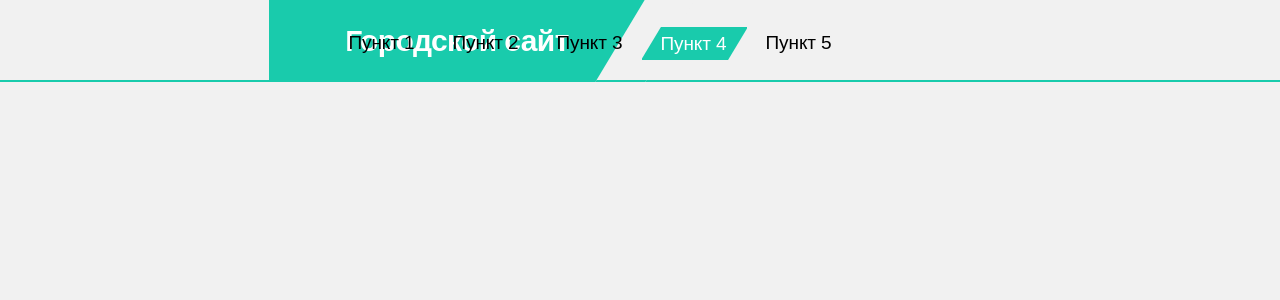
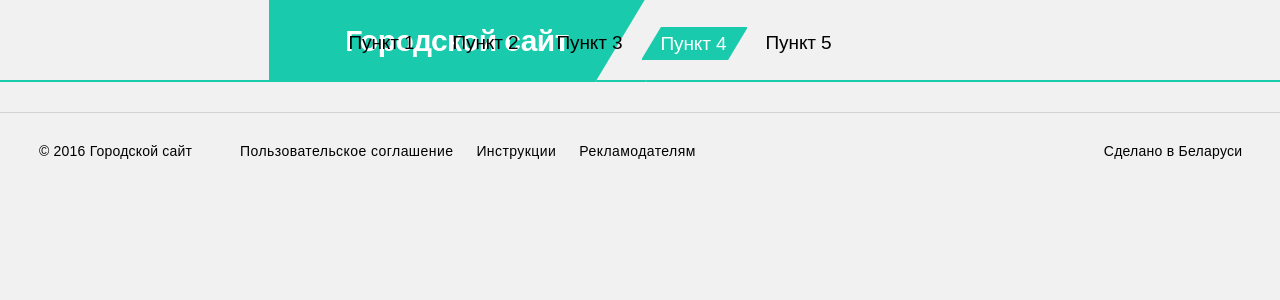
Before and after one commit to JimakPasha/registrations-users, a React app: page / in a window 1280 px wide. Shown: the top 300 px of the page. Built offline with nearby package versions, Linux system fonts and the light colour scheme; the HTML template or start-up script is replaced by a standard one.

Commit message:
feat: add footer

```diff
--- a/src/App.js
+++ b/src/App.js
@@ -1,9 +1,15 @@
 import React from 'react';
 import Header from './components/Header/Header';
+import Footer from './components/Footer/Footer';
 import './styles/global.scss';
 
 const App = () => {
-  return <Header />;
+  return (
+    <>
+      <Header />
+      <Footer />
+    </>
+  );
 };
 
 export default App;
--- /dev/null
+++ b/src/components/Footer/Footer.js
@@ -0,0 +1,34 @@
+import React from 'react';
+import './Footer.scss';
+
+const Footer = () => {
+  return (
+    <footer className="footer">
+      <div className="container">
+        <div className="footer__inner">
+          <p className="footer__text-c">© 2016 Городской сайт</p>
+          <ul className="footer__list">
+            <li className="footer__item">
+              <a className="footer__item-link" href="/">
+                Пользовательское соглашение
+              </a>
+            </li>
+            <li className="footer__item">
+              <a className="footer__item-link" href="/">
+                Инструкции
+              </a>
+            </li>
+            <li className="footer__item">
+              <a className="footer__item-link" href="/">
+                Рекламодателям
+              </a>
+            </li>
+          </ul>
+          <p className="footer__text-create">Сделано в Беларуси</p>
+        </div>
+      </div>
+    </footer>
+  );
+};
+
+export default Footer;
--- /dev/null
+++ b/src/components/Footer/Footer.scss
@@ -0,0 +1,33 @@
+.footer{
+  margin-top: 30px;
+  border-top: 1px solid #d2d2d2;
+  font-size: 14px;
+  padding: 30px 0;
+
+  &__inner {
+    display: flex;
+  }
+
+  &__list {
+    display: flex;
+    letter-spacing: 0.43px;
+    margin-right: 408px;
+  }
+
+  &__item {
+    margin-right: 23px;
+    &:last-child {
+      margin-right: 0;
+    }
+  }
+
+  &__text-c {
+    margin-left: 4px;
+    margin-right: 48px;
+    letter-spacing: 0.2px;
+  }
+
+  &__text-create {
+    letter-spacing: 0.25px;
+  }
+}
--- a/src/index.html
+++ b/src/index.html
@@ -8,6 +8,5 @@
   </head>
   <body class="body">
     <div id="root"></div>
-
   </body>
 </html>
--- a/src/styles/global.scss
+++ b/src/styles/global.scss
@@ -27,7 +27,7 @@ h4,
 h5,
 h6,
 p,
-ul[class],
+ul,
 ol[class],
 li,
 figure,
```
